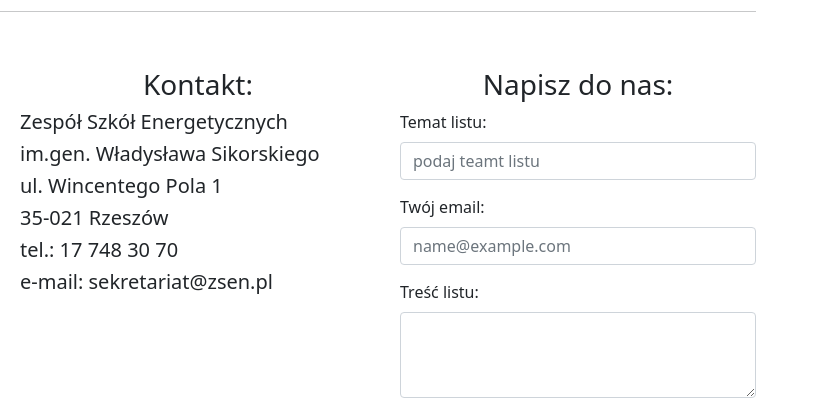
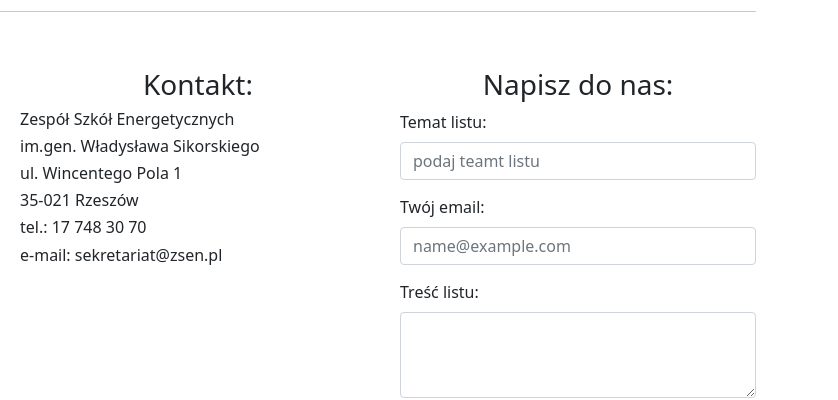
Before and after one commit to adek4397/hackme, a plain HTML site: page index.html in a window 1280 px wide. Shown: the part 4841-5241 px from the top of the page, 442-1280 px from the left. Drawn offline with nearby package versions, Linux system fonts and the light colour scheme.

Commit message:
Add files via upload

```diff
--- a/index.html
+++ b/index.html
@@ -405,12 +405,12 @@
 
         <div class="col-12 col-sm-12 col-md-12 col-lg-4">
           <h3 class="text-center margin20">Kontakt:</h3>
-          <h5>Zespół Szkół Energetycznych</h5>
-          <h5>im.gen. Władysława Sikorskiego</h5>
-          <h5>ul. Wincentego Pola 1</h5>
-          <h5>35-021 Rzeszów</h5>
-          <h5>tel.: 17 748 30 70</h5>
-          <h5>e-mail: sekretariat@zsen.pl</h5>
+          <h6>Zespół Szkół Energetycznych</h6>
+          <h6>im.gen. Władysława Sikorskiego</h6>
+          <h6>ul. Wincentego Pola 1</h6>
+          <h6>35-021 Rzeszów</h6>
+          <h6>tel.: 17 748 30 70</h6>
+          <h6>e-mail: sekretariat@zsen.pl</h6>
         </div>
 
       <div class="col-12 col-sm-12 col-md-12 col-lg-4">
```
